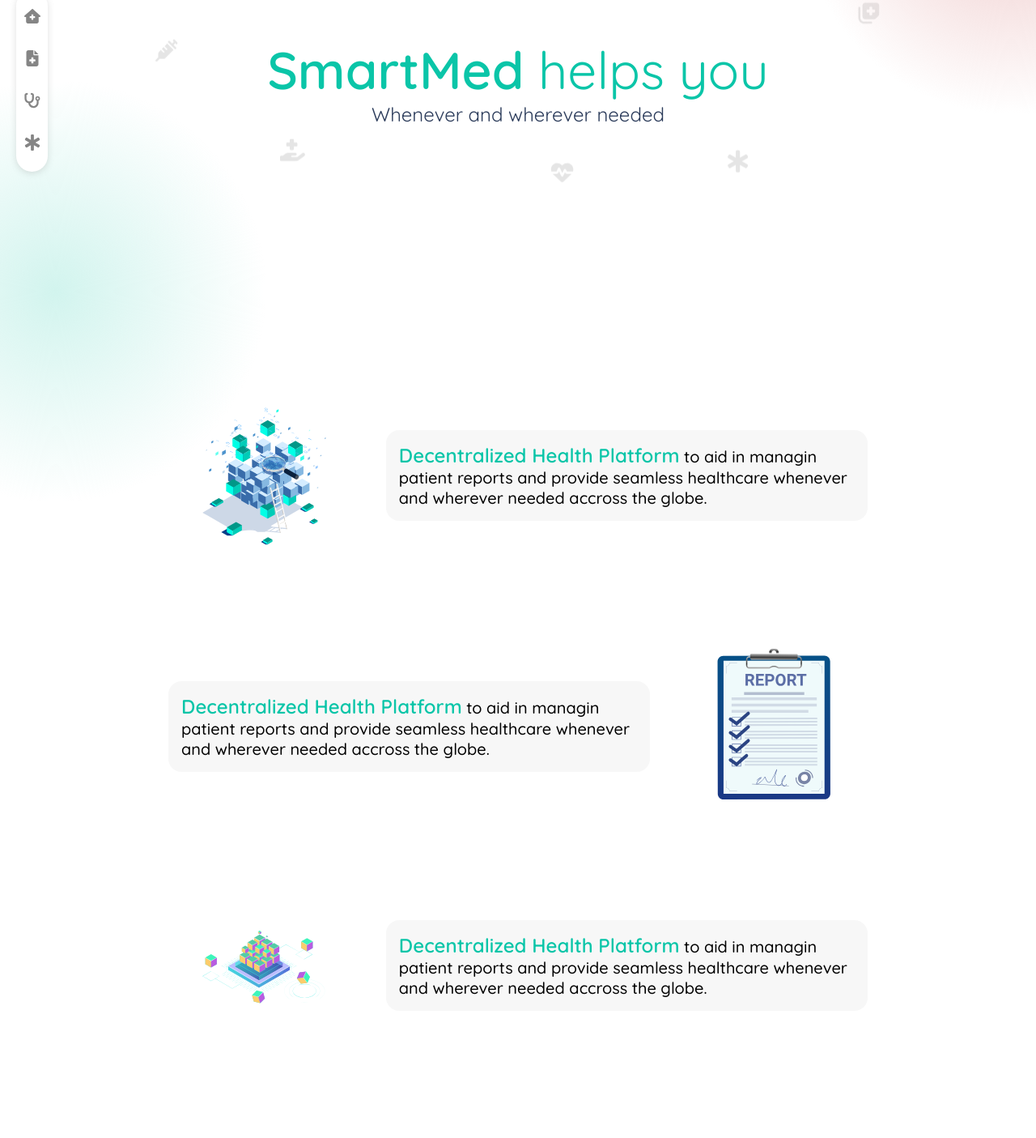
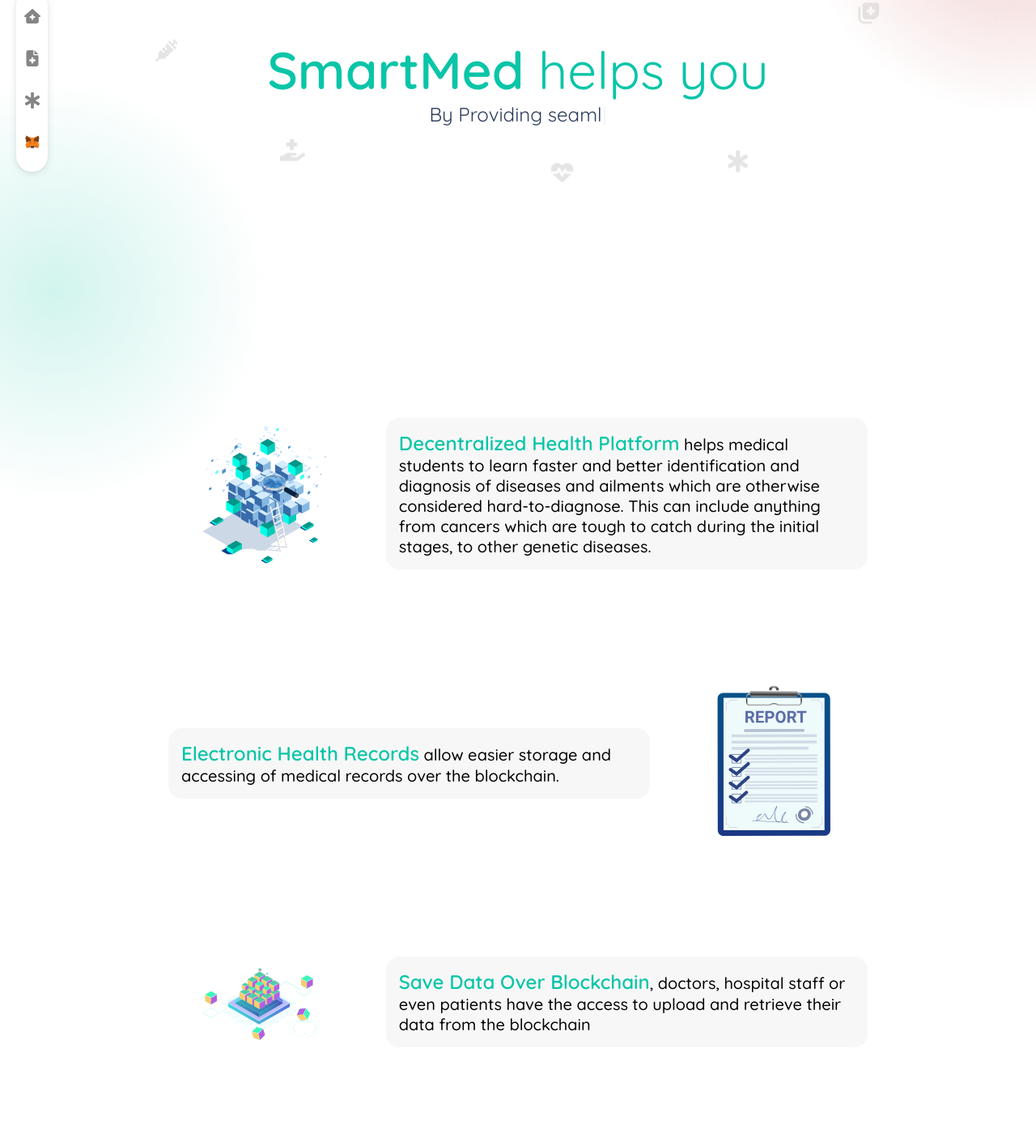
Before and after one commit to aryanknight/HackBPIT, a React (Create React App) app in the folder smart-med-front/: page / in a window 1280 px wide. Shown: the part 300-1705 px from the top of the page at 81% size. Built offline with nearby package versions, Linux system fonts and the light colour scheme; what web3.storage would draw is missing.

Commit message:
routes changed

```diff
--- a/smart-med-front/src/Components/Intro/Intro.jsx
+++ b/smart-med-front/src/Components/Intro/Intro.jsx
@@ -20,9 +20,21 @@
               <div className="intro-text-1">
                 <span style={{fontWeight:'bold'}}>SmartMed</span> helps you
               </div>
-              <div className="intro-text-2">
-                Whenever and wherever needed
-              </div>
+              <div className="intro-text-2" >
+              <Typewriter
+              options={{
+                strings: [
+                  "In managing patients reports",
+                  "By Providing seamless healthcare",
+                  "Whenever and wherever needed",
+                ],
+                autoStart: true,
+                loop: true,
+                delay: 50,
+                deleteSpeed: 30,
+              }}
+            />
+            </div>
             </div>
           </div>
         </div>
--- a/smart-med-front/src/Components/Menu/HoverMenu/HoverMenu.jsx
+++ b/smart-med-front/src/Components/Menu/HoverMenu/HoverMenu.jsx
@@ -4,6 +4,7 @@
 import { ReactComponent as Mitem2 } from "../../../Images/menuitem2.svg";
 import { ReactComponent as Mitem3 } from "../../../Images/menuitem3.svg";
 import { ReactComponent as Mitem4 } from "../../../Images/menuitem4.svg";
+import { ReactComponent as Mitem5 } from "../../../Images/metamask.svg";
 import { Link } from "react-router-dom";
 const { ethereum } = window;
 
@@ -40,18 +41,18 @@
             style={{ width: "20px", height: "20px" }}
           />
         </Link>
+        <a href="/records" target="_blank">
+          <Mitem3
+            className="hover-item"
+            style={{ width: "20px", height: "20px" }}
+          />
+        </a>
         <a
           onClick={(e) => {
             connect(e);
           }}
         >
-          <Mitem2
-            className="hover-item"
-            style={{ width: "20px", height: "20px" }}
-          />
-        </a>
-        <a href="https://medium.com/@multipad.official" target="_blank">
-          <Mitem3
+          <Mitem5
             className="hover-item"
             style={{ width: "20px", height: "20px" }}
           />
--- a/smart-med-front/src/Components/Objective/Objective.jsx
+++ b/smart-med-front/src/Components/Objective/Objective.jsx
@@ -15,12 +15,12 @@
                 <img src={Obj1} className="objevtive-img" />
             </div>
             <div className="objective-border">
-                <div className="objective-text-cont"><span style={{fontSize:'24px',color:'#0AC5A8',fontWeight:'bold'}}>Decentralized Health Platform</span> to aid in managin patient reports and provide seamless healthcare whenever and wherever needed accross the globe.</div>
+                <div className="objective-text-cont"><span style={{fontSize:'24px',color:'#0AC5A8',fontWeight:'bold'}}>Decentralized Health Platform</span> helps medical students to learn faster and better identification and diagnosis of diseases and ailments which are otherwise considered hard-to-diagnose. This can include anything from cancers which are tough to catch during the initial stages, to other genetic diseases.</div>
             </div>
           </div>
           <div className="objective-cont-1">
             <div className="objective-border">
-                <div className="objective-text-cont"><span style={{fontSize:'24px',color:'#0AC5A8',fontWeight:'bold'}}>Decentralized Health Platform</span> to aid in managin patient reports and provide seamless healthcare whenever and wherever needed accross the globe.</div>
+                <div className="objective-text-cont"><span style={{fontSize:'24px',color:'#0AC5A8',fontWeight:'bold'}}>Electronic Health Records</span>  allow easier storage and accessing of medical records over the blockchain.</div>
             </div>
             <div className="objective-img-cont">
                 <img src={Obj2} className="objevtive-img" />
@@ -31,12 +31,12 @@
                 <img src={Obj3} className="objevtive-img" />
             </div>
             <div className="objective-border">
-                <div className="objective-text-cont"><span style={{fontSize:'24px',color:'#0AC5A8',fontWeight:'bold'}}>Decentralized Health Platform</span> to aid in managin patient reports and provide seamless healthcare whenever and wherever needed accross the globe.</div>
+                <div className="objective-text-cont"><span style={{fontSize:'24px',color:'#0AC5A8',fontWeight:'bold'}}>Save Data Over Blockchain</span>, doctors, hospital staff or even patients have the access to upload and retrieve their data from the blockchain </div>
             </div>
           </div>
           <div className="objective-cont-1">
             <div className="objective-border">
-                <div className="objective-text-cont"><span style={{fontSize:'24px',color:'#0AC5A8',fontWeight:'bold'}}>Decentralized Health Platform</span> to aid in managin patient reports and provide seamless healthcare whenever and wherever needed accross the globe.</div>
+                <div className="objective-text-cont"><span style={{fontSize:'24px',color:'#0AC5A8',fontWeight:'bold'}}>Power of Blockchain</span> everyone would see the same data saved over the blockchain and updates would be visible to the whole network, therefore the doctors can be assured, that their learnings about their patients are accurate and upto date.</div>
             </div>
             <div className="objective-img-cont">
                 <img src={Obj4} className="objevtive-img" />
```
Also changed, not shown: smart-med-front/src/Images/metamask.svg (added).
